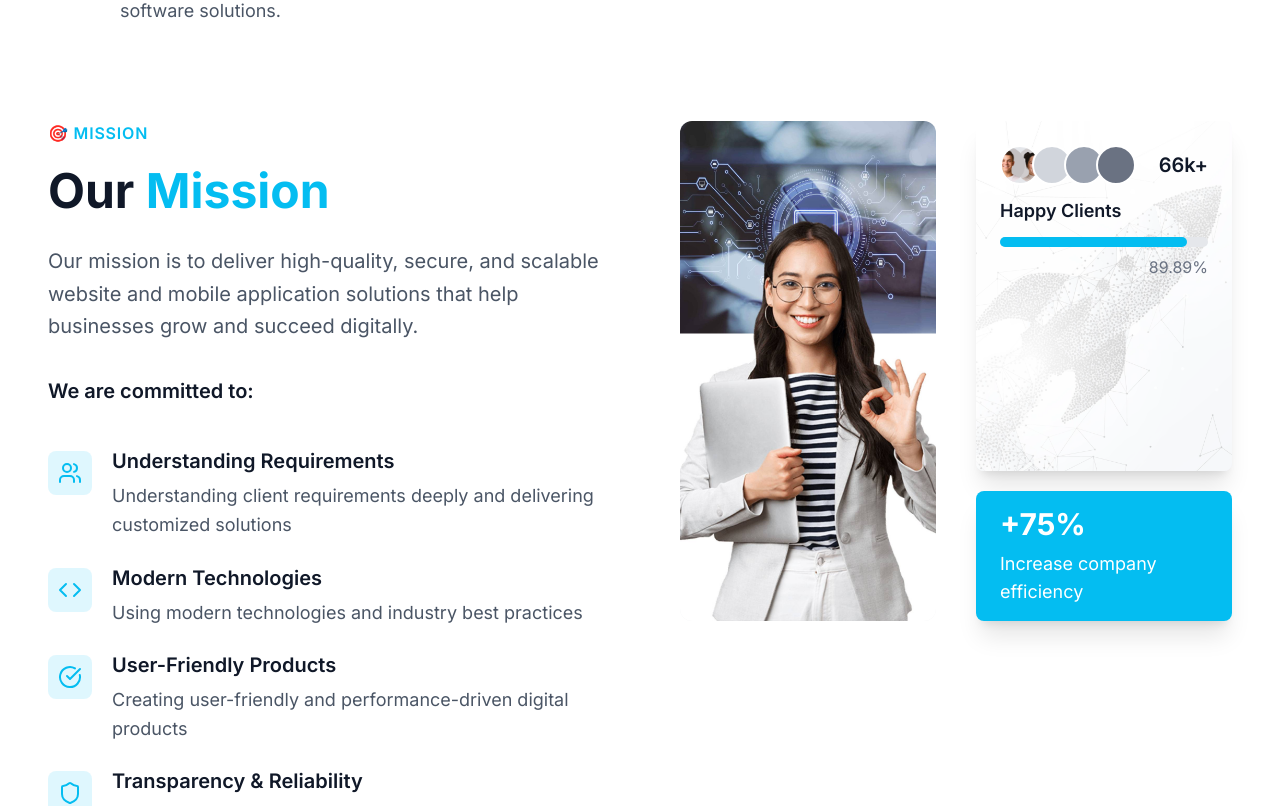
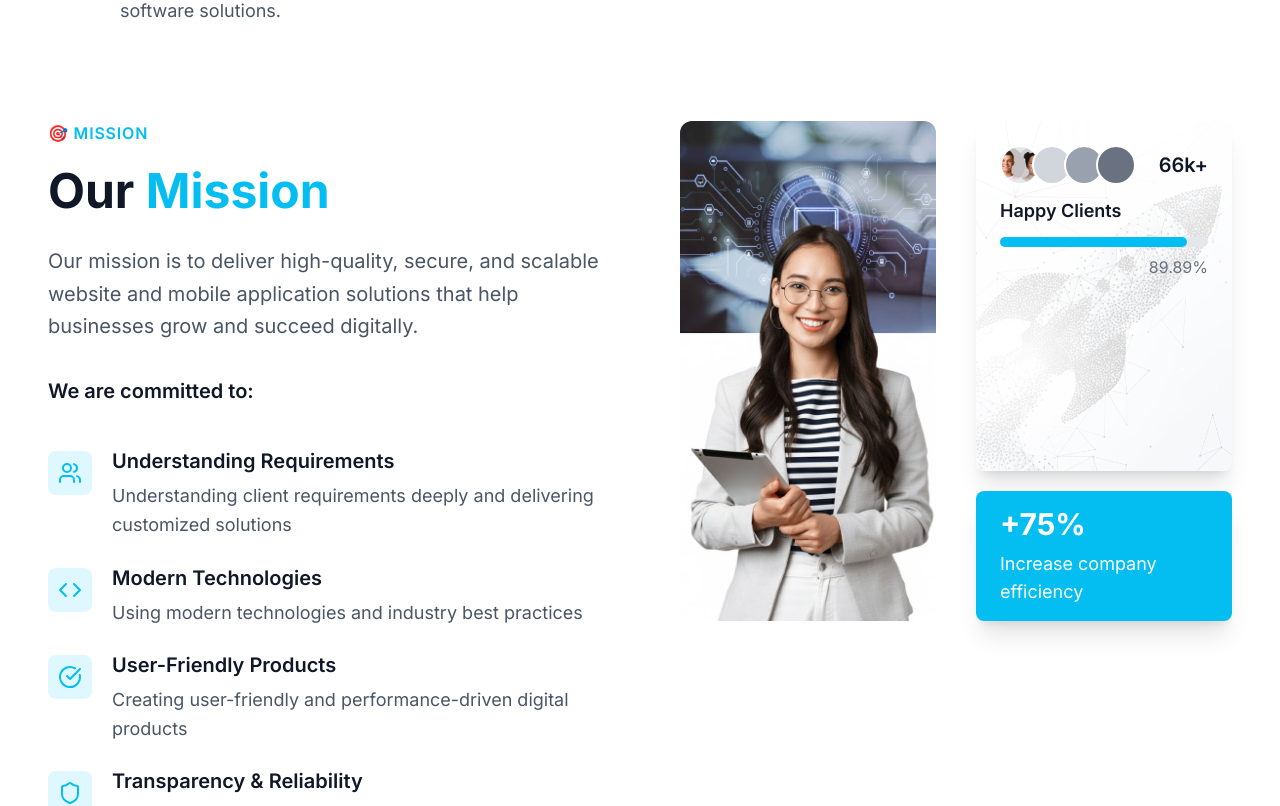
Before and after one commit to malinisaran/Mk-Master, a Next.js app: page /about in a window 1280 px wide. Shown: the part 360-1166 px from the top of the page. Built offline with nearby package versions, Linux system fonts and the light colour scheme.

Commit message:
added pages7

```diff
--- a/app/about/page.tsx
+++ b/app/about/page.tsx
@@ -153,7 +153,7 @@ export default function AboutPage() {
               <div className="relative flex-1 w-full h-[250px] sm:h-[350px] md:h-[400px] lg:h-[450px] xl:h-[500px] 2xl:h-[550px]">
                 <div className="relative rounded-xl overflow-hidden bg-gray-100 w-full h-full">
                   <Image
-                    src="/combinedImge.jpg"
+                    src="/combine2.jpg"
                     alt="Digital transformation"
                     fill
                     className="object-cover"
```
Also changed, not shown: public/combine2.jpg (added).
